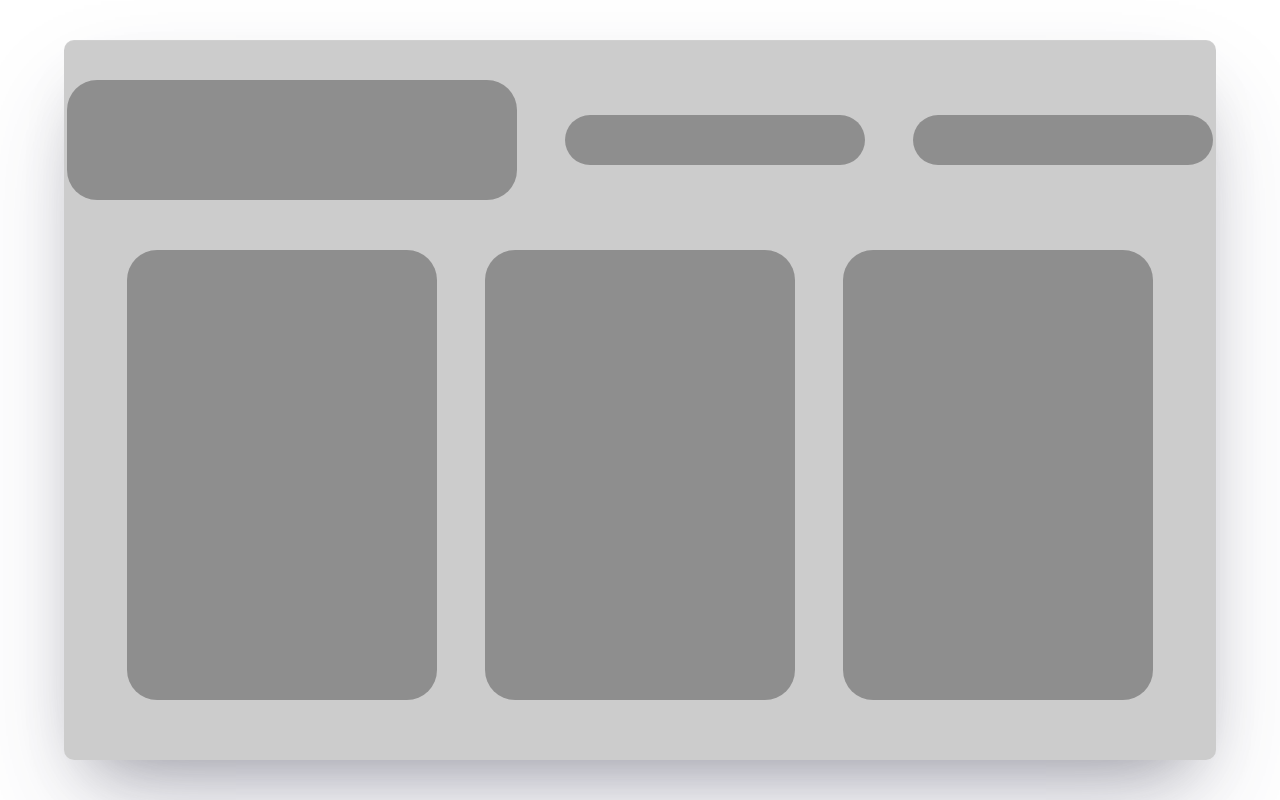
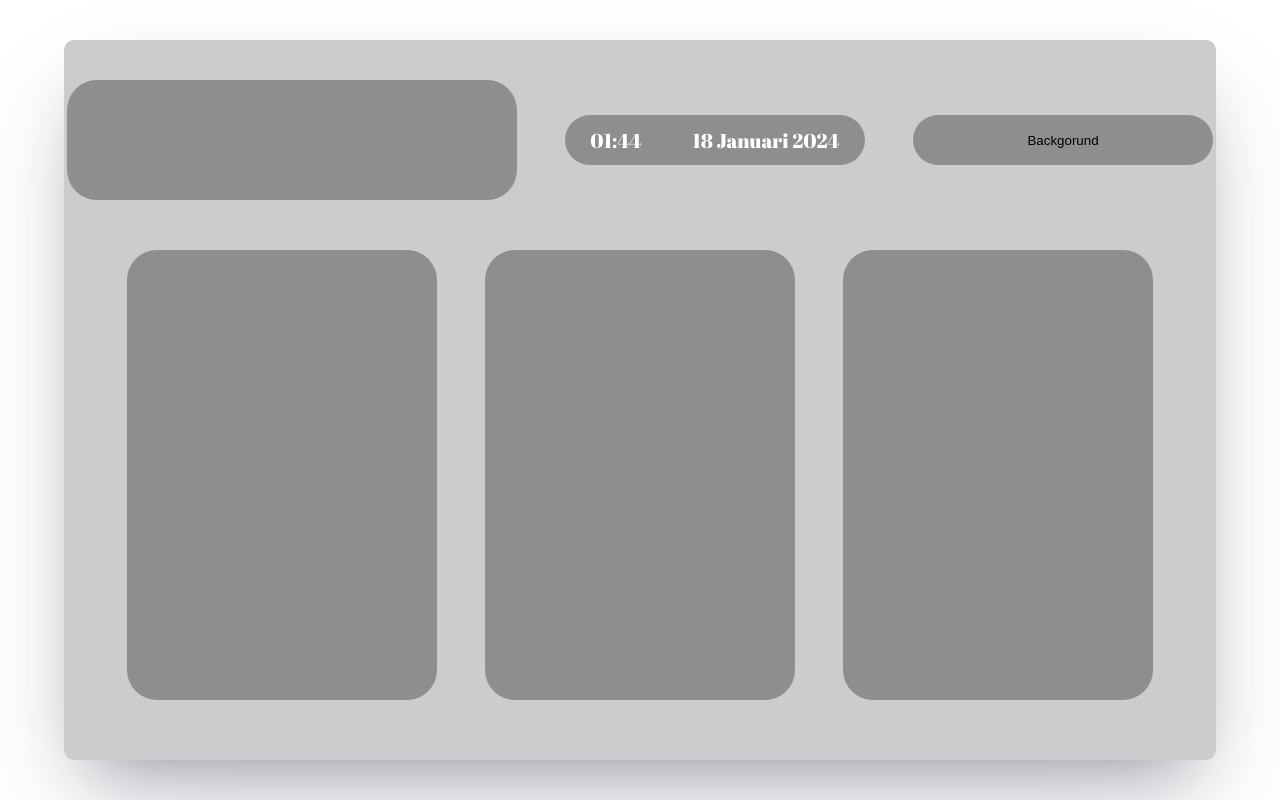
Before and after one commit to filipHaellgren/DashboardAPI, a website built with Vite: page vite-project/index.html in a window 1280 px wide. Built offline with nearby package versions, Linux system fonts and the light colour scheme; no server answers.

Commit message:
Tid klar

```diff
--- a/vite-project/index.html
+++ b/vite-project/index.html
@@ -15,9 +15,19 @@
             <div class="smallboard name">
               <input id="username" type="text">
             </div>
-             <div class="smallboard time"></div>
+             <div class="smallboard time">
+              <div id="clock">
+                <span id="hrs"></span>
+                <span id="min"></span>
+              </div>
+              <div id="calander">
+                 <span id="day"></span>
+                 <span id="month"></span>
+                <span id="year"></span>
+              </div>
+             </div>
 
-            <div class="smallboard generatebackground"> <button class="fetchNewImageBtn"></button></div>
+            <div class="smallboard generatebackground"> <button class="fetchNewImageBtn">Backgorund</button></div>
           </div>
          <div class="wrapper-board">
             <div class="board weather"></div>
--- a/vite-project/main.js
+++ b/vite-project/main.js
@@ -112,3 +112,131 @@ document.getElementById('username').addEventListener('input', saveUsername);
 
 // Load the saved username when the page loads
 window.addEventListener('load', loadUsername);
+
+
+
+
+  setInterval(()=>{
+    let currentDate = new Date();
+
+  // Format date parts using toLocaleString
+  let day = currentDate.toLocaleString('sv-SE', { day: 'numeric' });
+  let hrs = currentDate.toLocaleString('sv-SE', { hour: 'numeric' });
+  let min = currentDate.toLocaleString('sv-SE', { minute: 'numeric' });
+  let month = currentDate.toLocaleString('sv-SE', { month: 'long' });
+  let year = currentDate.toLocaleString('sv-SE', { year: 'numeric' });
+
+  // Concatenate hours and minutes with a colon
+  let time = `${hrs}:${min}`;
+
+  // Get the HTML elements where you want to display the formatted date parts
+  let dayElement = document.getElementById('day');
+  let hrsElement = document.getElementById('hrs');
+  let minElement = document.getElementById('min');
+  let monthElement = document.getElementById('month');
+  let yearElement = document.getElementById('year');
+
+  // Update the content of the HTML elements with the date parts
+  dayElement.textContent = day;
+  hrsElement.textContent = time; // Use the concatenated time variable
+  minElement.textContent = ''; // Clear the content, as it's already included in the hrsElement
+  monthElement.textContent = month;
+  yearElement.textContent = year;
+
+  },100);
+
+
+
+
+
+
+
+
+
+
+
+
+
+
+
+/*
+let formatted = Intl.DateTimeFormat("sv-SE",{
+  year:"numeric",
+  month:"numeric",
+  weekday:"long",
+  day:"numeric",
+  hour:"numeric",
+  minute:"numeric",
+  second:"numeric",
+}).format(currentDate);
+console.log(formatted);
+
+ */
+
+
+
+
+
+
+
+
+
+
+
+
+
+
+
+
+
+
+
+
+
+
+
+
+
+
+/*
+    // Format the day, hours, minutes, seconds, and year separately
+    let formattedDay = Intl.DateTimeFormat("sv-SE", { weekday: "long" }).format(currentDate);
+    let formattedHours = Intl.DateTimeFormat("sv-SE", { hour: "numeric" }).format(currentDate);
+    let formattedMinutes = Intl.DateTimeFormat("sv-SE", { minute: "numeric" }).format(currentDate);
+    let formattedSeconds = Intl.DateTimeFormat("sv-SE", { second: "numeric" }).format(currentDate);
+    let formattedYear = Intl.DateTimeFormat("sv-SE", { year: "numeric" }).format(currentDate);
+
+    // Display the formatted values in the corresponding HTML spans
+    document.getElementById("day").innerHTML = "Day: " + formattedDay;
+    document.getElementById("hrs").innerHTML = "Hours: " + formattedHours;
+    document.getElementById("min").innerHTML = "Minutes: " + formattedMinutes;
+    document.getElementById("sec").innerHTML = "Seconds: " + formattedSeconds;
+    document.getElementById("year").innerHTML = "Year: " + formattedYear;
+
+ */
+/*
+let hrs =document.getElementById("hrs")
+let min =document.getElementById("min")
+let sec =document.getElementById("sec")
+
+setInterval(()=>{
+  let currentDate = new Date();
+console.log(currentDate);
+hrs.innerHTML = currentDate.getHours();
+min.innerHTML = currentDate.getMinutes();
+sec.innerHTML = currentDate.getSeconds();
+
+},1000);
+
+ */
+
+/* function formatDate(dateobject){
+  let parts = {    date: dateObject.getDate(),
+    month: dateObject.getMonth() + 1,
+    year: dataObject.getFullYear()
+}
+
+
+};
+
+ */
--- a/vite-project/style.css
+++ b/vite-project/style.css
@@ -92,6 +92,13 @@ body, html {
 .time{
   width: 300px;
   height: 50px;
+  display: flex;
+  text-align: center;
+  align-items: center;
+  font-size: 20px;
+  justify-content: space-around;
+  color: white;
+  text-transform: capitalize;
 }
 
 .generatebackground{
```
Also changed, not shown: 1 other file.
